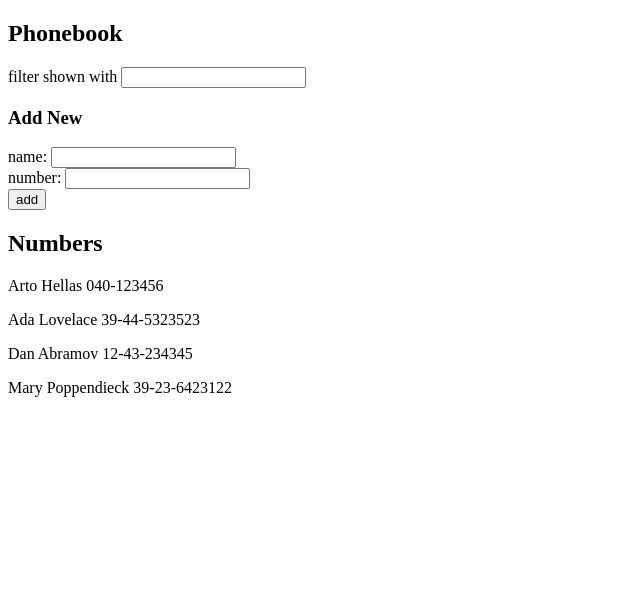
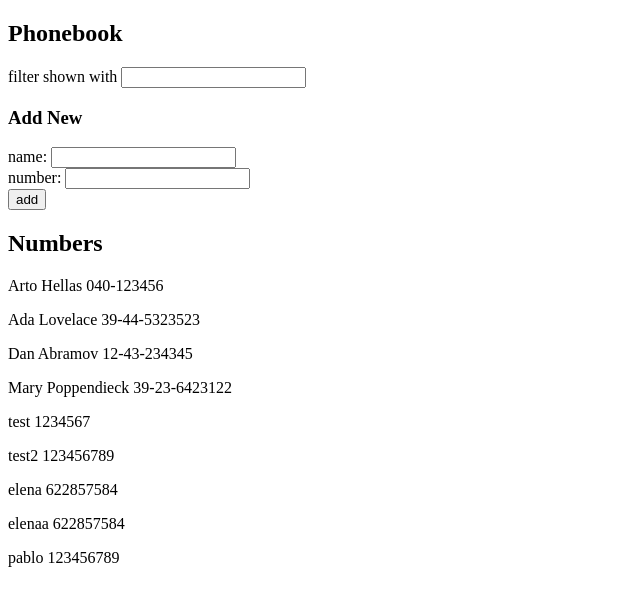
Before and after one commit to develoba/fullstack_open, a React (Vite) app in the folder part_2/phonebook/: page / in a window 1280 px wide. Shown: the top 606 px of the page, without its empty margins (0-640 px from the left). Built offline with nearby package versions, Linux system fonts and the light colour scheme; data requests are answered from the project's data file.

Commit message:
feat: refactor services

```diff
--- a/part_2/phonebook/db.json
+++ b/part_2/phonebook/db.json
@@ -3,22 +3,47 @@
     {
       "name": "Arto Hellas",
       "number": "040-123456",
-            "id": 1
+      "id": "1"
     },
     {
       "name": "Ada Lovelace",
       "number": "39-44-5323523",
-            "id": 2
+      "id": "2"
     },
     {
       "name": "Dan Abramov",
       "number": "12-43-234345",
-            "id": 3
+      "id": "3"
     },
     {
       "name": "Mary Poppendieck",
       "number": "39-23-6423122",
-            "id": 4
+      "id": "4"
+    },
+    {
+      "id": "4d3e",
+      "name": "test",
+      "number": "1234567"
+    },
+    {
+      "id": "e110",
+      "name": "test2",
+      "number": "123456789"
+    },
+    {
+      "id": "c567",
+      "name": "elena",
+      "number": "622857584"
+    },
+    {
+      "id": "e3dc",
+      "name": "elenaa",
+      "number": "622857584"
+    },
+    {
+      "id": "a1cb",
+      "name": "pablo",
+      "number": "123456789"
     }
   ]
 }
--- a/part_2/phonebook/src/App.jsx
+++ b/part_2/phonebook/src/App.jsx
@@ -3,6 +3,7 @@ import { Filter } from "./components/Filter"
 import { PersonForm } from "./components/PersonForm"
 import { Persons } from "./components/Persons"
 import axios from 'axios'
+import personsService from './services/persons'
 
 function App() {
   const [persons, setPersons] = useState([])
@@ -11,11 +12,12 @@ function App() {
   const [newFilter, setNewFilter] = useState('')
   const [filteredPersons, setFilteredPersons] = useState([])
 
+
   useEffect(() => {
-    axios
-      .get('http://localhost:3001/persons')
+    personsService
+      .getAll()
       .then(response => {
-        setPersons(response.data)
+        setPersons(response)
       })
   }, [])
 
@@ -30,7 +32,12 @@ function App() {
     })
     if (!exists) {
       const newPerson = {name: newName, number: newNumber}
-      setPersons(persons.concat(newPerson))
+
+      axios
+        .post('http://localhost:3001/persons', newPerson)
+        .then(response => {
+          setPersons(persons.concat(response.data))
+        })
     }
   }
 
--- /dev/null
+++ b/part_2/phonebook/src/services/persons.js
@@ -0,0 +1,17 @@
+import axios from 'axios'
+
+const baseUrl = 'http://localhost:3001/persons'
+
+const getAll = async () => {
+    const response = await axios
+        .get(baseUrl)
+    return response.data
+}
+
+const create = async (personObject) => {
+    const response = await axios
+        .post(baseUrl, personObject)
+    return response.data
+}
+
+export default { getAll, create }
```
Lines whose indentation alone changed are shown as unchanged.
